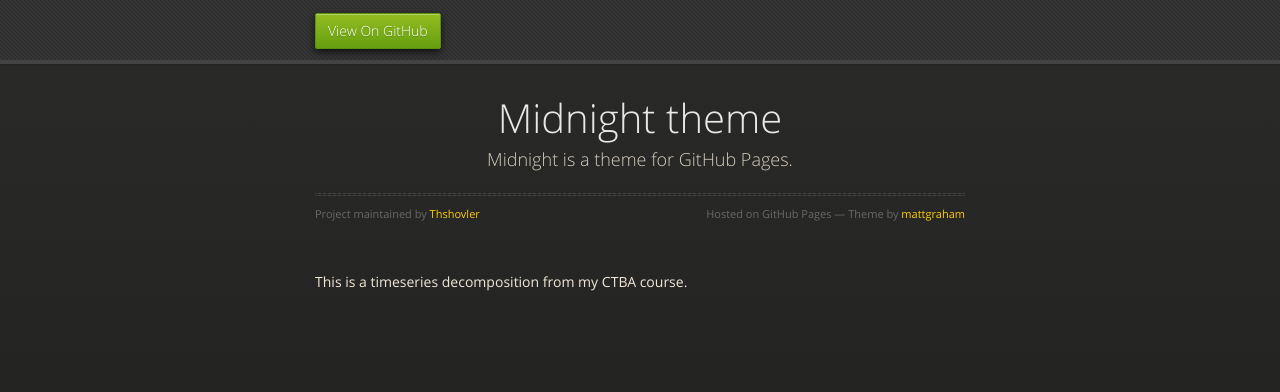
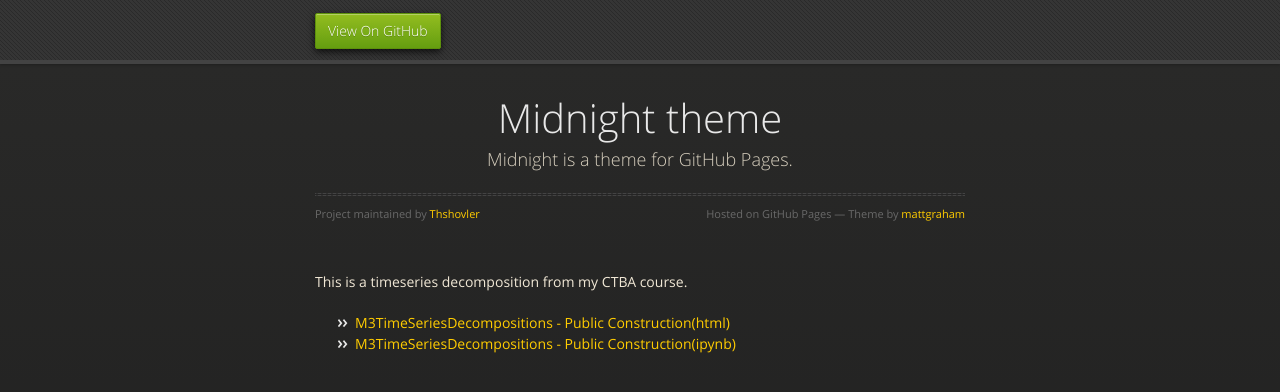
Before and after one commit to Thshovler/Thshovler.github.io, a Jekyll site: the page built from initial_setup/index.md, in a window 1280 px wide. Shown: the top 392 px of the page. Built offline with Jekyll 4.4.1, drawn with Linux system fonts in a browser that asks for light colours; our own code applies the rules of GitHub Pages for plain Markdown files.

Commit message:
Update index.md

```diff
--- a/initial_setup/index.md
+++ b/initial_setup/index.md
@@ -4,3 +4,5 @@ description: First Upload; School Work
 ---
 
 This is a timeseries decomposition from my CTBA course.
+- [M3TimeSeriesDecompositions - Public Construction(html)](M3TimeSeriesDecompositions - Public Construction.html)
+- [M3TimeSeriesDecompositions - Public Construction(ipynb)](M3TimeSeriesDecompositions - Public Construction.ipynb)
```
